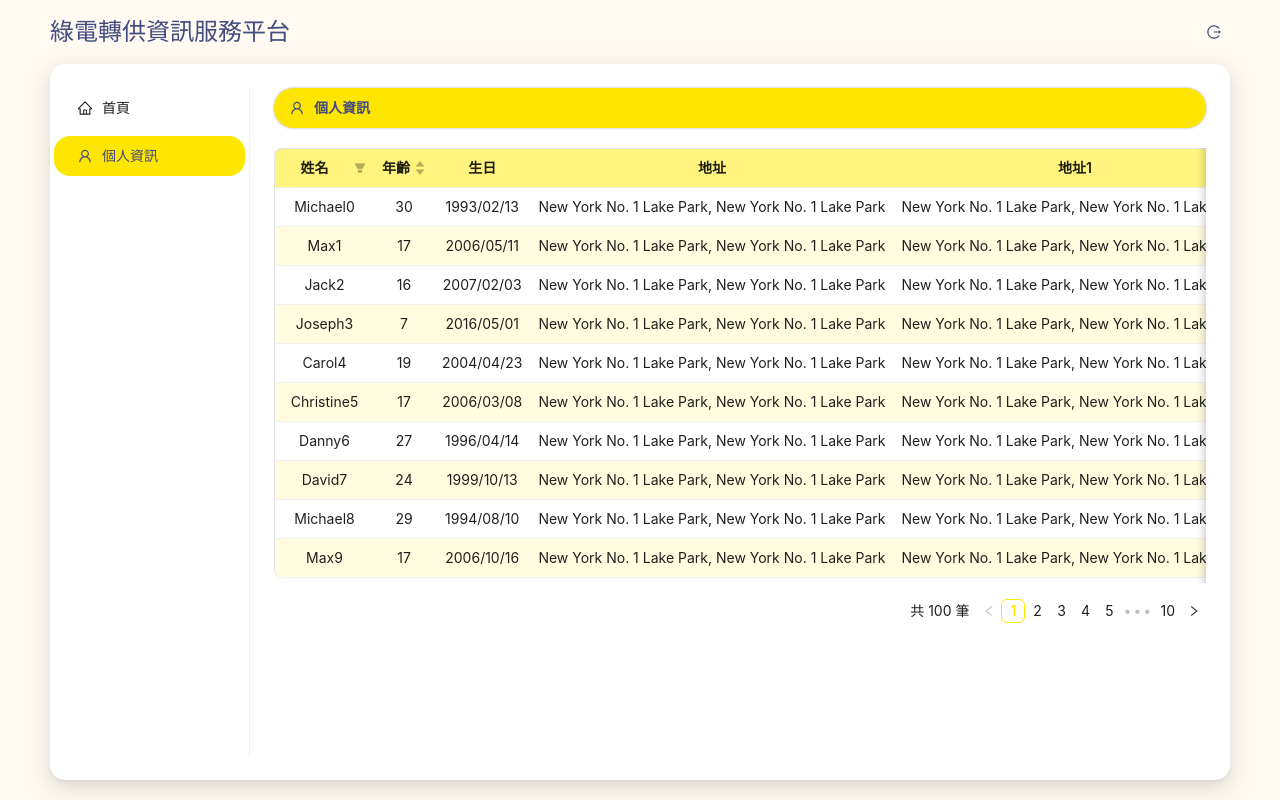
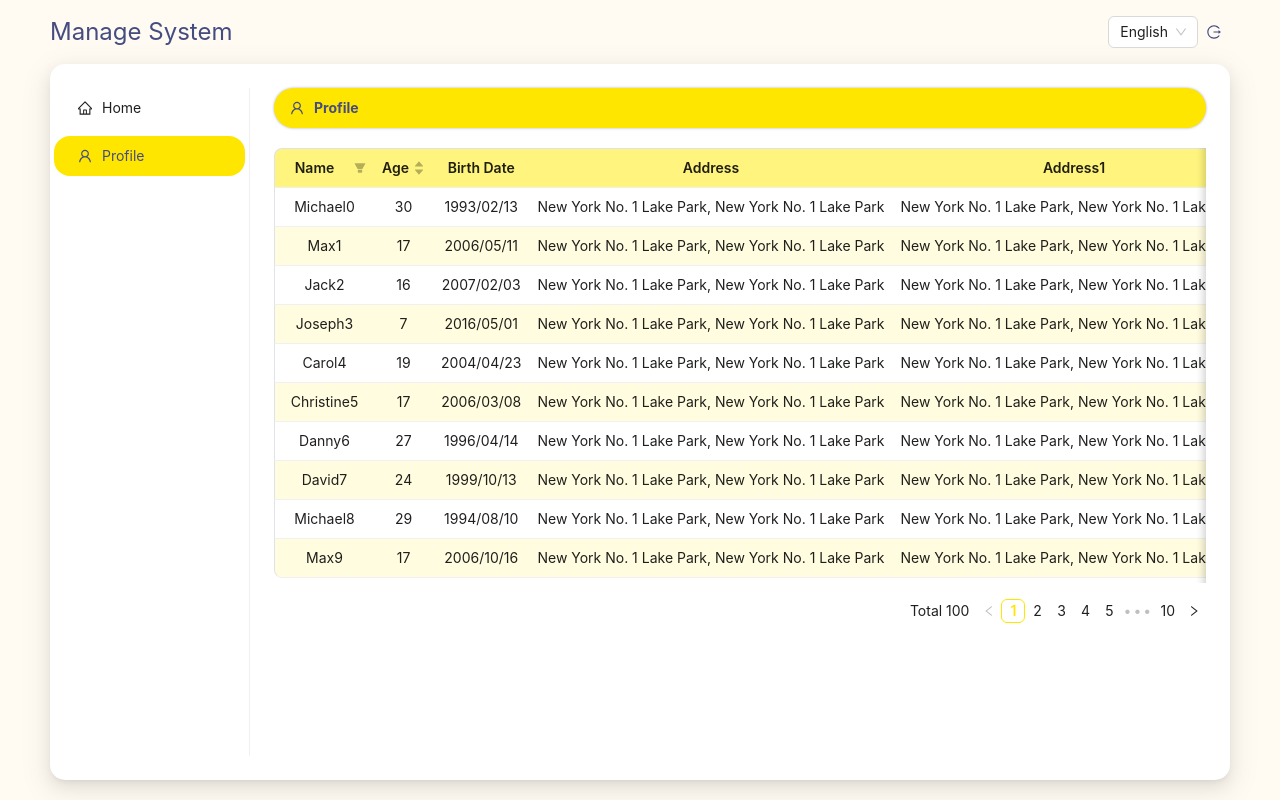
Before and after one commit to rueiwang/react-pratice, a React (Vite) app: page /profile in a window 1280 px wide. Built offline with nearby package versions, Linux system fonts and the light colour scheme; sample sign-in values are in the browser's storage.

Commit message:
[feat] i18n

```diff
--- a/package.json
+++ b/package.json
@@ -14,10 +14,13 @@
     "axios": "^1.4.0",
     "highcharts": "^11.0.1",
     "highcharts-react-official": "^3.2.0",
+    "i18next": "^22.4.15",
+    "i18next-http-backend": "^2.2.0",
     "lodash": "^4.17.21",
     "normalize.css": "^8.0.1",
     "react": "^18.2.0",
     "react-dom": "^18.2.0",
+    "react-i18next": "^12.2.2",
     "react-router-dom": "^6.11.1"
   },
   "devDependencies": {
--- /dev/null
+++ b/public/locale/en/translation.json
@@ -0,0 +1,40 @@
+{
+  "companyName": "Beseye",
+  "languages": {
+    "en": "English",
+    "zhTw": "Zh-Tw"
+  },
+  "loginPage": {
+    "loginTitle": "AI Energy System",
+    "version": "version",
+    "account": "email",
+    "password": "password",
+    "login": "Login",
+    "warning": {
+      "required": "Required field.",
+      "email": "Invalid email.",
+      "password": "Invalid password."
+    }
+  },
+  "protectedLayout": {
+    "title": "Manage System",
+    "home": "Home",
+    "profile": "Profile"
+  },
+  "homePage": {
+    "bulletinBoard": "Bulletin Board",
+    "warn": "Warn",
+    "combination": "Combination",
+    "chart": "Chart",
+    "more": "More",
+    "noData": "No Data"
+  },
+  "profilePage": {
+    "name": "Name",
+    "age": "Age",
+    "birthDate": "Birth Date",
+    "address": "Address",
+    "changeable": "Changeable",
+    "total": "Total {{dataLength}}"
+  }
+}
--- /dev/null
+++ b/src/components/LangSelect.tsx
@@ -0,0 +1,46 @@
+import React, { useEffect, useState } from "react";
+import { Select } from "antd";
+import { useTranslation } from "react-i18next";
+
+const LangSelect = () => {
+  const { t, i18n } = useTranslation();
+  function initLng() {
+    return i18n.language;
+  }
+
+  const lngOptions = [
+    {
+      value: "en",
+      label: t("languages.en"),
+    },
+    {
+      value: "zhTw",
+      label: t("languages.zhTw"),
+    },
+  ];
+  const [lng, setLng] = useState(() => initLng());
+  function lngChange(value: string) {
+    setLng(value);
+  }
+
+  const [isLoading, setIsLoading] = useState(false);
+  useEffect(() => {
+    setIsLoading(true);
+    i18n.changeLanguage(lng).then(() => {
+      setIsLoading(false);
+    });
+  }, [lng, i18n]);
+
+  return (
+    <Select
+      className="Select-lang"
+      defaultValue="en"
+      onChange={lngChange}
+      options={lngOptions}
+      value={lng}
+      loading={isLoading}
+    />
+  );
+};
+
+export default LangSelect;
--- /dev/null
+++ b/src/i18n.ts
@@ -0,0 +1,23 @@
+import i18n from "i18next";
+import { initReactI18next } from "react-i18next";
+import Backend from "i18next-http-backend";
+
+i18n
+  .use(Backend) // 使用 i18next-http-backend
+  .use(initReactI18next)
+  .init({
+    backend: {
+      // 網頁載入時載入語言檔的位置
+      loadPath: "/locale/{{lng}}/{{ns}}.json",
+    },
+    fallbackLng: "en",
+    lng: "en",
+    interpolation: {
+      // 是否要讓字詞 escaped 來防止 xss 攻擊，這裡因為React.js 已經做了，就設成 false即可
+      escapeValue: false,
+    },
+    // 讓 t function 不回傳 null 值
+    returnNull: false,
+  });
+
+export default i18n;
--- a/src/layouts/ProtectedLayout/index.tsx
+++ b/src/layouts/ProtectedLayout/index.tsx
@@ -1,14 +1,16 @@
 import { Outlet, Link, useLocation, Navigate } from "react-router-dom";
 import { useAuth } from "@/customHooks/useAuthContext";
+import { useTranslation } from "react-i18next";
+import LangSelect from "@/components/LangSelect";
 
-import { Layout, Menu, Button, theme, ConfigProvider } from "antd";
-const { token } = theme;
+import { Layout, Menu, Button, ConfigProvider } from "antd";
 const { Header, Content, Sider } = Layout;
 import { LogoutOutlined, HomeOutlined, UserOutlined } from "@ant-design/icons";
 import "./style.scss";
 
 const ProtectedLayout = () => {
   const { pathname } = useLocation();
+  const { t } = useTranslation();
 
   const { user, logout } = useAuth();
   if (user === null) {
@@ -32,13 +34,16 @@ const ProtectedLayout = () => {
     >
       <Layout className="ProtectedLayout">
         <Header className="header">
-          <h1 className="">綠電轉供資訊服務平台</h1>
+          <h1 className="">{t("protectedLayout.title")}</h1>
+          <div>
+            <LangSelect />
             <Button
               type="text"
               icon={<LogoutOutlined style={{ color: "#444c80ff" }} />}
               onClick={logout}
               className="logout-button"
             ></Button>
+          </div>
         </Header>
         <Content className="main">
           <Layout className="main__container" style={{ padding: "24px 0" }}>
@@ -52,12 +57,18 @@ const ProtectedLayout = () => {
                   {
                     key: "/home",
                     icon: <HomeOutlined />,
-                    label: <Link to={"/home"}>首頁</Link>,
+                    label: (
+                      <Link to={"/home"}>{t("protectedLayout.home")}</Link>
+                    ),
                   },
                   {
                     key: "/profile",
                     icon: <UserOutlined />,
-                    label: <Link to={"/profile"}>個人資訊</Link>,
+                    label: (
+                      <Link to={"/profile"}>
+                        {t("protectedLayout.profile")}
+                      </Link>
+                    ),
                   },
                 ]}
               />
--- a/src/main.tsx
+++ b/src/main.tsx
@@ -6,6 +6,8 @@ import router from "@/router";
 import "normalize.css";
 import "./all.scss";
 import { ConfigProvider } from "antd";
+
+import "./i18n.ts";
 
 ReactDOM.createRoot(document.getElementById("root") as HTMLElement).render(
   <React.StrictMode>
--- a/src/pages/Home/index.tsx
+++ b/src/pages/Home/index.tsx
@@ -1,5 +1,6 @@
 import { Suspense } from "react";
 import { useLoaderData, Await } from "react-router-dom";
+import { useTranslation } from "react-i18next";
 import { ChartDataLoader } from "@/pages/Home/fakeData";
 import Chart from "./Chart";
 
@@ -11,27 +12,28 @@ import Loading from "@/components/Loading";
 
 const Home = () => {
   const { chartDataPromise } = useLoaderData() as ChartDataLoader;
+  const { t } = useTranslation();
   return (
     <div className="Home">
-      <TitleBar title="首頁" icon={<HomeOutlined />} />
+      <TitleBar title={t("protectedLayout.home")} icon={<HomeOutlined />} />
       <div className="Home__content">
         <section className="announcement">
-          <div className="sectionTitle">佈告欄</div>
+          <div className="sectionTitle">{t("homePage.bulletinBoard")}</div>
           <div className="announcement__board">
             <Space size={16}>
               <Card
-                title="警示"
+                title={t("homePage.warn")}
                 headStyle={{
                   color: "#f55b5b",
                 }}
               >
-                <div>暫無資料</div>
+                <div>{t("homePage.noData")}</div>
               </Card>
               <Card
-                title="契約組合"
+                title={t("homePage.combination")}
                 extra={
                   <a href="#">
-                    更多
+                    {t("homePage.more")}
                     <DoubleRightOutlined />
                   </a>
                 }
@@ -48,7 +50,7 @@ const Home = () => {
           </div>
         </section>
         <section className="highChart">
-          <div className="sectionTitle">全案場轉供走勢圖</div>
+          <div className="sectionTitle">{t("homePage.chart")}</div>
           <Suspense fallback={<Loading />}>
             <Await
               resolve={chartDataPromise}
--- a/src/pages/Login/style.scss
+++ b/src/pages/Login/style.scss
@@ -4,7 +4,9 @@
   flex-direction: column;
   align-items: center;
   justify-content: center;
-
+  .Select-lang {
+    margin-bottom: 10px;
+  }
   &__title {
     text-align: center;
     margin-bottom: 20px;
--- a/src/pages/Profile/index.tsx
+++ b/src/pages/Profile/index.tsx
@@ -1,6 +1,7 @@
 import dataList, { DataType } from "./fakeData";
 import { useEffect, useState } from "react";
 import useDataApi from "@/customHooks/useDataApi";
+import { useTranslation } from "react-i18next";
 
 import TitleBar from "@/components/Title";
 
@@ -10,6 +11,7 @@ import type { ColumnsType } from "antd/es/table";
 import "./style.scss";
 
 const Profile = () => {
+  const { t } = useTranslation();
   const [tableData, setTableData] = useState(
     dataList.map((item) => ({ ...item, isLoading: false }))
   );
@@ -63,7 +65,7 @@ const Profile = () => {
   // last column: Switch and call api
   const columns: ColumnsType<DataType> = [
     {
-      title: "姓名",
+      title: t("profilePage.name"),
       dataIndex: "name",
       key: "name",
       filters: [
@@ -106,13 +108,13 @@ const Profile = () => {
       ),
     },
     {
-      title: "年齡",
+      title: t("profilePage.age"),
       dataIndex: "age",
       key: "age",
       sorter: (a, b) => a.age - b.age,
     },
     {
-      title: "生日",
+      title: t("profilePage.birthDate"),
       dataIndex: "birthDateTimestamp",
       render: (birthDateTimestamp) => {
         const formatString = new Date(birthDateTimestamp)
@@ -123,7 +125,7 @@ const Profile = () => {
       },
     },
     {
-      title: "地址",
+      title: t("profilePage.address"),
       dataIndex: "address",
       key: "address",
       ellipsis: {
@@ -131,7 +133,7 @@ const Profile = () => {
       },
     },
     {
-      title: "地址1",
+      title: `${t("profilePage.address")}1`,
       dataIndex: "address",
       key: "address",
       ellipsis: {
@@ -139,7 +141,7 @@ const Profile = () => {
       },
     },
     {
-      title: "地址2",
+      title: `${t("profilePage.address")}2`,
       dataIndex: "address",
       key: "address",
       ellipsis: {
@@ -147,7 +149,7 @@ const Profile = () => {
       },
     },
     {
-      title: "地址3",
+      title: `${t("profilePage.address")}3`,
       dataIndex: "address",
       key: "address",
       ellipsis: {
@@ -155,7 +157,7 @@ const Profile = () => {
       },
     },
     {
-      title: "地址4",
+      title: `${t("profilePage.address")}4`,
       dataIndex: "address",
       key: "address",
       ellipsis: {
@@ -163,7 +165,7 @@ const Profile = () => {
       },
     },
     {
-      title: "是否轉供",
+      title: `${t("profilePage.changeable")}`,
       dataIndex: "changeable",
       key: "changeable",
       render: (changeable, record) => {
@@ -181,7 +183,7 @@ const Profile = () => {
 
   return (
     <div className="Profile">
-      <TitleBar title="個人資訊" icon={<UserOutlined />} />
+      <TitleBar title={t("protectedLayout.profile")} icon={<UserOutlined />} />
       <div className="Profile__content">
         <Table
           columns={columns}
@@ -190,7 +192,7 @@ const Profile = () => {
           size="small"
           pagination={{
             total: tableData.length,
-            showTotal: (total) => `共 ${total} 筆`,
+            showTotal: (total) => t("profilePage.total", { dataLength: total }),
             showSizeChanger: false,
           }}
         />
```
Also changed, not shown: public/locale/zhTw/translation.json (added, +40 -0 lines), src/pages/Login/index.tsx (+16 -9 lines), 1 other file (tests, documents, lock files or other folders). Lines whose indentation alone changed are shown as unchanged.
